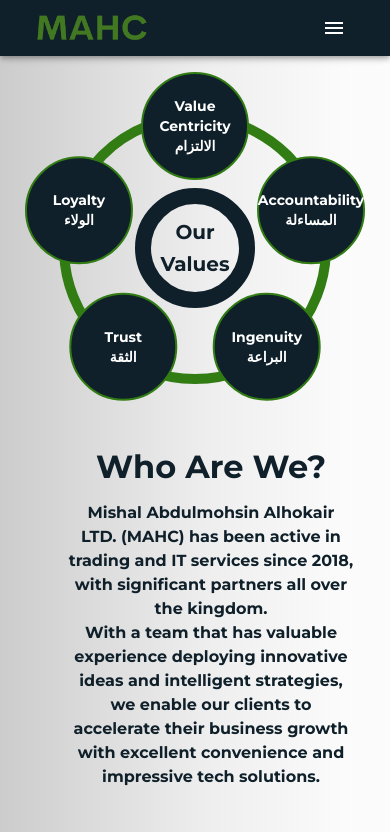
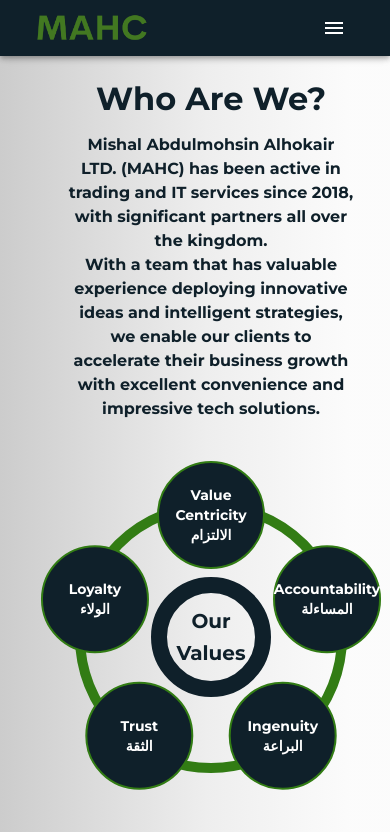
Before and after one commit to yousefo1995/MACH, a React (Create React App) app: page /aboutUs in a window 390 px wide. Shown: the top 832 px of the page. Built offline with nearby package versions, Linux system fonts and the light colour scheme.

Commit message:
Change OurValue order to be between the text on mobile view

```diff
--- a/src/Pages/AboutUsPage.js
+++ b/src/Pages/AboutUsPage.js
@@ -62,7 +62,17 @@
                 {textData.enParagraph2}
               </Typography>
             </Stack>
-            <Stack width={{ xs: "80%", lg: "100%" }}>
+            <Stack
+              width={{ xs: "100%", lg: "30%" }}
+              alignItems={{ xs: "center", lg: "flex-end" }}
+              mt={10}
+              mr={0}
+              mb={{ xs: 6, lg: 0 }}
+              display={{ xs: "block", lg: "none" }}
+            >
+              <OurValues />
+            </Stack>
+            <Stack width={{ xs: "80%", lg: "100%" }} mb={{ xs: 6, lg: 0 }}>
               <Stack
                 flexDirection="row"
                 mt={4}
@@ -97,6 +107,7 @@
             mt={4}
             mr={5}
             mb={{ xs: 8, lg: 0 }}
+            display={{ xs: "none", lg: "flex" }}
           >
             <OurValues />
           </Stack>
```
